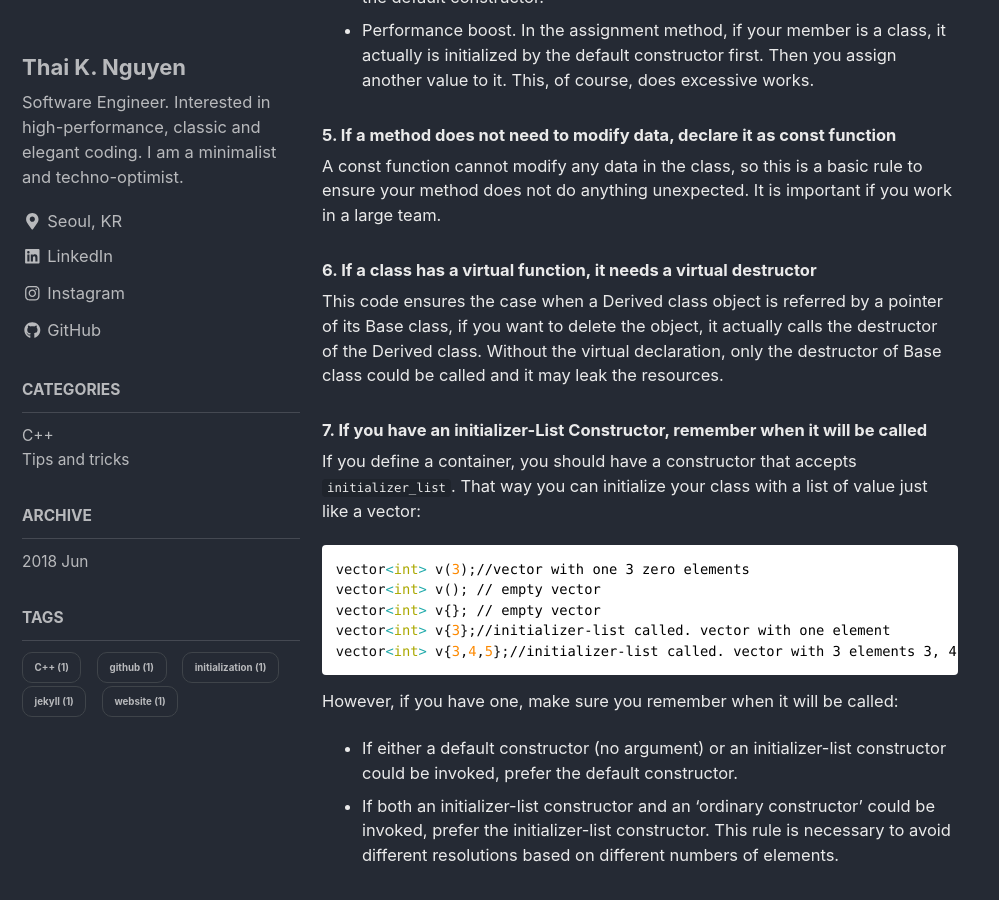
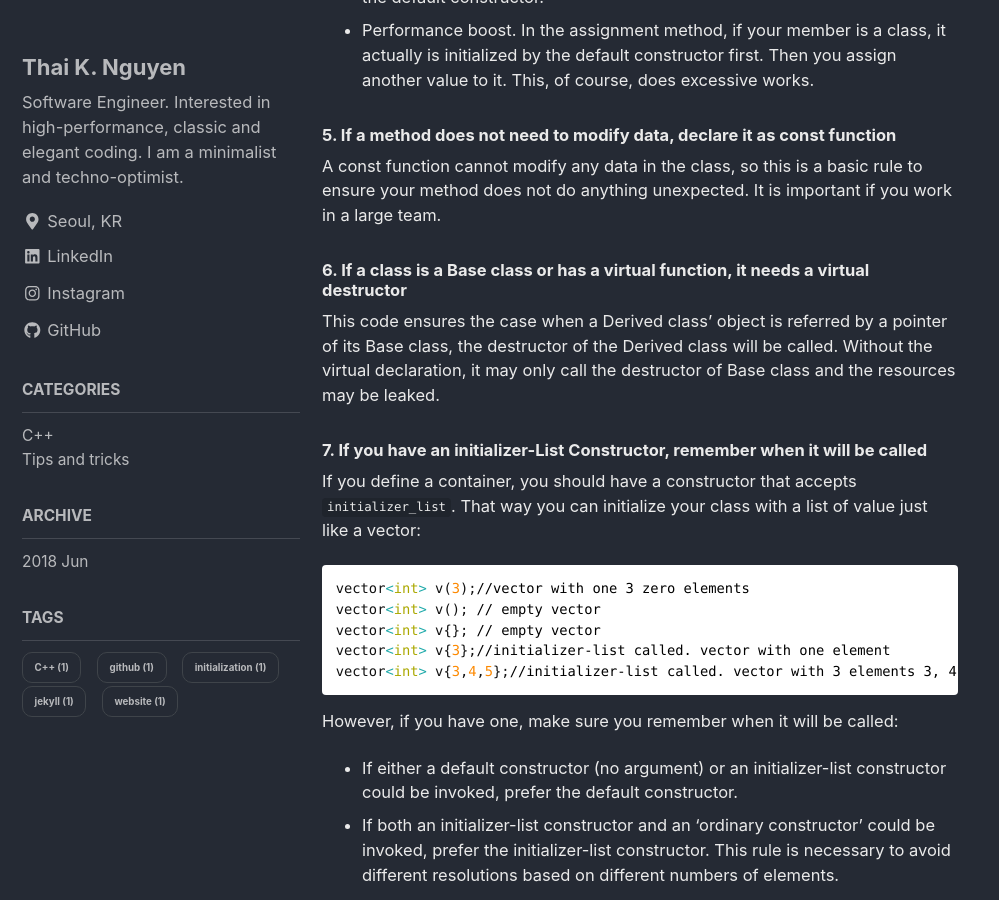
Before and after one commit to thaink/thaink.github.io, a Jekyll site: the page built from src/_posts/18-06-20-Notes-on-class-constructor.md, in a window 1280 px wide and 900 px high, scrolled down 2510 px. Shown: the whole window, without its empty margins (0-999 px from the left). Built offline with Jekyll 4.4.1, drawn with Linux system fonts in a browser that asks for light colours; nearby versions of some CDN libraries.

Commit message:
upate post

```diff
--- a/src/_posts/18-06-20-Notes-on-class-constructor.md
+++ b/src/_posts/18-06-20-Notes-on-class-constructor.md
@@ -84,8 +84,8 @@ They look the same, but there are reasons you should prefer the initialization o
 
 ##### 5. If a method does not need to modify data, declare it as const function
 A const function cannot modify any data in the class, so this is a basic rule to ensure your method does not do anything unexpected. It is important if you work in a large team.
-##### 6. If a class has a virtual function, it needs a virtual destructor
-This code ensures the case when a Derived class object is referred by a pointer of its Base class, if you want to delete the object, it actually calls the destructor of the Derived class. Without the virtual declaration, only the destructor of Base class could be called and it may leak the resources.
+##### 6. If a class is a Base class or has a virtual function, it needs a virtual destructor
+This code ensures the case when a Derived class' object is referred by a pointer of its Base class, the destructor of the Derived class will be called. Without the virtual declaration, it may only call the destructor of Base class  and the resources may be leaked.
 
 ##### 7. If you have an initializer-List Constructor, remember when it will be called
 If you define a container, you should have a constructor that accepts `initializer_list`. That way you can initialize your class with a list of value just like a vector:
```
